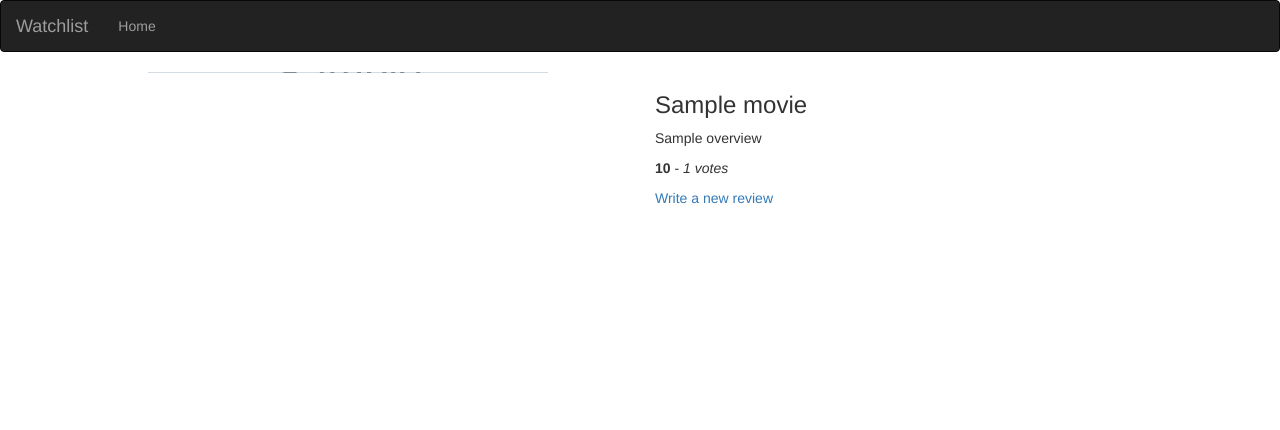
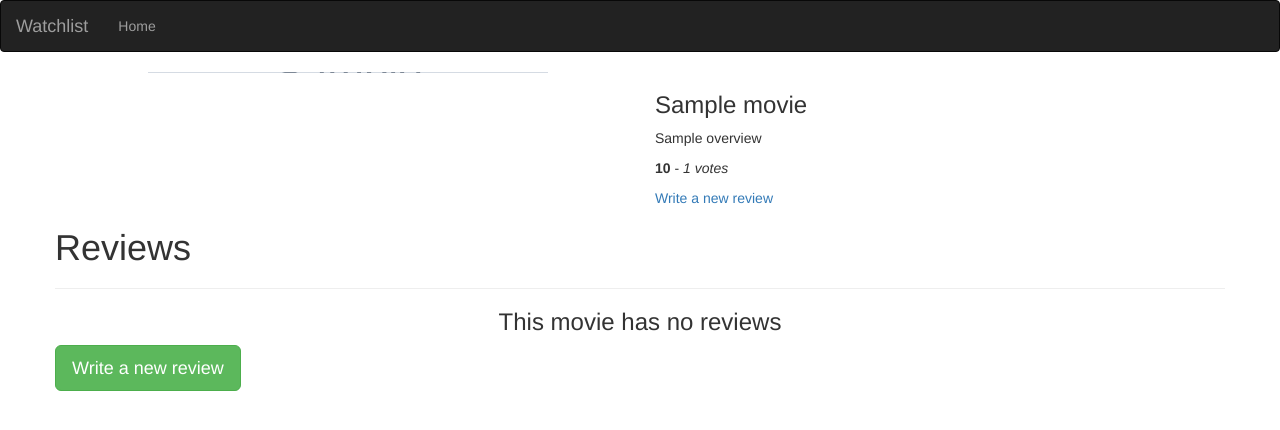
Before and after one commit to tw8130/WATCH-LIST, a Flask app: template app/templates/movie.html in a window 1280 px wide. Shown: the top 430 px of the page. Run offline with Flask 2, Linux system fonts and the light colour scheme; the template is opened without the code that fills it: most values are stand-ins (such as "Sample title", 1, 10 or a date in 2020); grey boxes marked "Sample" are stand-in pictures; parts of the project's set-up code (start-up, migrations or seed data) failed here and were passed over; some libraries are stand-ins or nearby versions.

Commit message:
create a new row to check if review exists and return boolean response to execute our newly created macro

```diff
--- a/app/templates/movie.html
+++ b/app/templates/movie.html
@@ -30,6 +30,22 @@
             </div>
         </div>
 
+        <div class="row">
+
+            <h1>Reviews</h1>
+            <hr>
+
+            {% if reviews %}
+                {{macro.displayReviews(reviews)}}
+
+            {% else%}
+                <h3 class="text-center">This movie has no reviews </h3>
+
+                <a class="btn btn-success btn-lg text-center" href="/movie/review/new/{{movie.id}}"> Write a new review</a>
+            {% endif %}
+
+        </div>
+
 </div>
 
 
```
